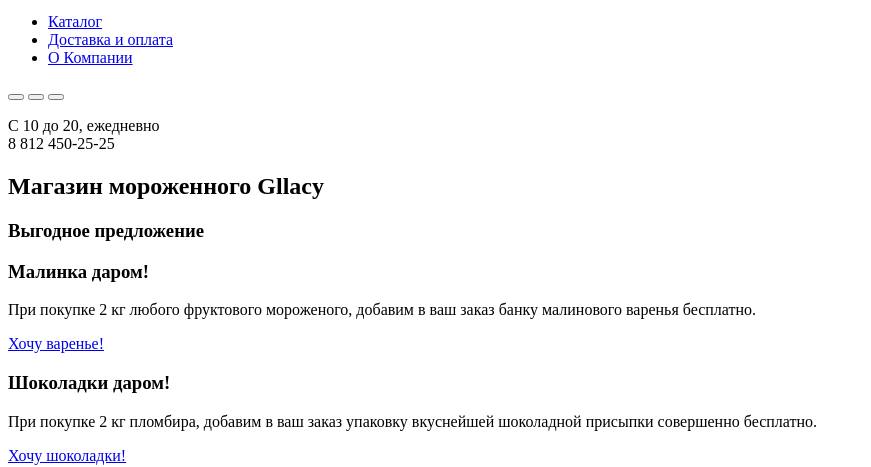
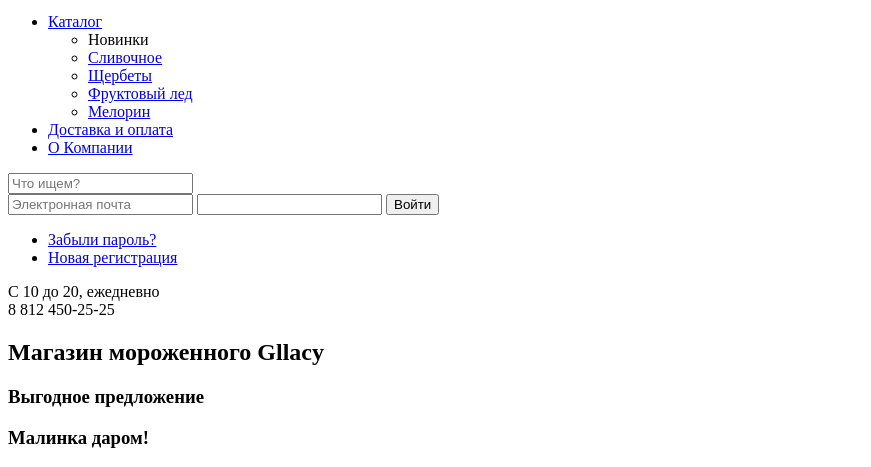
Before and after one commit to PsarewIvan/Gllacy, a plain HTML site: page index.html in a window 1280 px wide. Shown: the part 29-496 px from the top of the page, without its empty margins (0-871 px from the left). Drawn offline with Linux system fonts and the light colour scheme.

Commit message:
index v4
Добавил модяльных и всплывающих окон, подкорректировал кнопки\ссылки.

```diff
--- a/index.html
+++ b/index.html
@@ -14,14 +14,37 @@
           <img src="img/logo.svg" alt="Main Logo">
         </a>
         <ul class="main-navigation__list">
-          <li><a href="catalog.html">Каталог</a></li>
+          <li><a href="catalog.html">Каталог</a>
+            <ul class="main-navigation__menu">
+              <li>Новинки</li>
+              <li><a href="#">Сливочное</a></li>
+              <li><a href="#">Щербеты</a></li>
+              <li><a href="#">Фруктовый лед</a></li>
+              <li><a href="#">Мелорин</a></li>
+            </ul>
+          </li>
           <li><a href="delivery-pay.html">Доставка и оплата</a></li>
           <li><a href="about.html">О Компании</a></li>
         </ul>
       </nav>
-      <button class="main-navigation__button-search"></button>
-      <button class="main-navigation__button-logIn"></button>
-      <button class="main-navigation__button-cart"></button>
+      <a class="main-navigation__button-search">
+        <form style="main-navigation__search" action="search" >
+          <input type="text" placeholder="Что ищем?">
+<!--          доделать надо форму поиска без кнопки-->
+        </form>
+      </a>
+      <a class="main-navigation__button-logIn">
+        <form action="login" class="main-navigation__login-form">
+          <input type="email" placeholder="Электронная почта">
+          <input type="text">
+          <button style="main-navigation__login-form--button  gllacy-button">Войти</button>
+          <ul class="main-navigation__login-form--list">
+            <li><a href="frg-pass.html">Забыли пароль?</a></li>
+            <li><a href="reg.html">Новая регистрация</a></li>
+          </ul>
+        </form>
+      </a>
+      <a class="main-navigation__button-cart"></a>
       <p class="main-navigation__contactUs">
         <span class="contactUs-time">С 10 до 20, ежедневно</span>
         <br>
@@ -135,6 +158,19 @@
       </div>
     </footer>
 
+    <section class="modal-contact">
+      <h3 class="visually-hidden">Форма обратной связи</h3>
+      <p>Мы обязательно Вам ответим!</p>
+      <form action="contact-us">
+        <input type="text" placeholder="Как Вас зовут?">
+        <input type="email" placeholder="Ваша почта для ответа?">
+        <p>
+         <textarea placeholder="Напишите что_нибудь...">Напишите что-нибудь...</textarea>
+        </p>
+        <button class="modal-contact__button gllacy-button">Отправить</button>
+      </form>
+    </section>
+
   </div>
 </body>
 </html>
```
